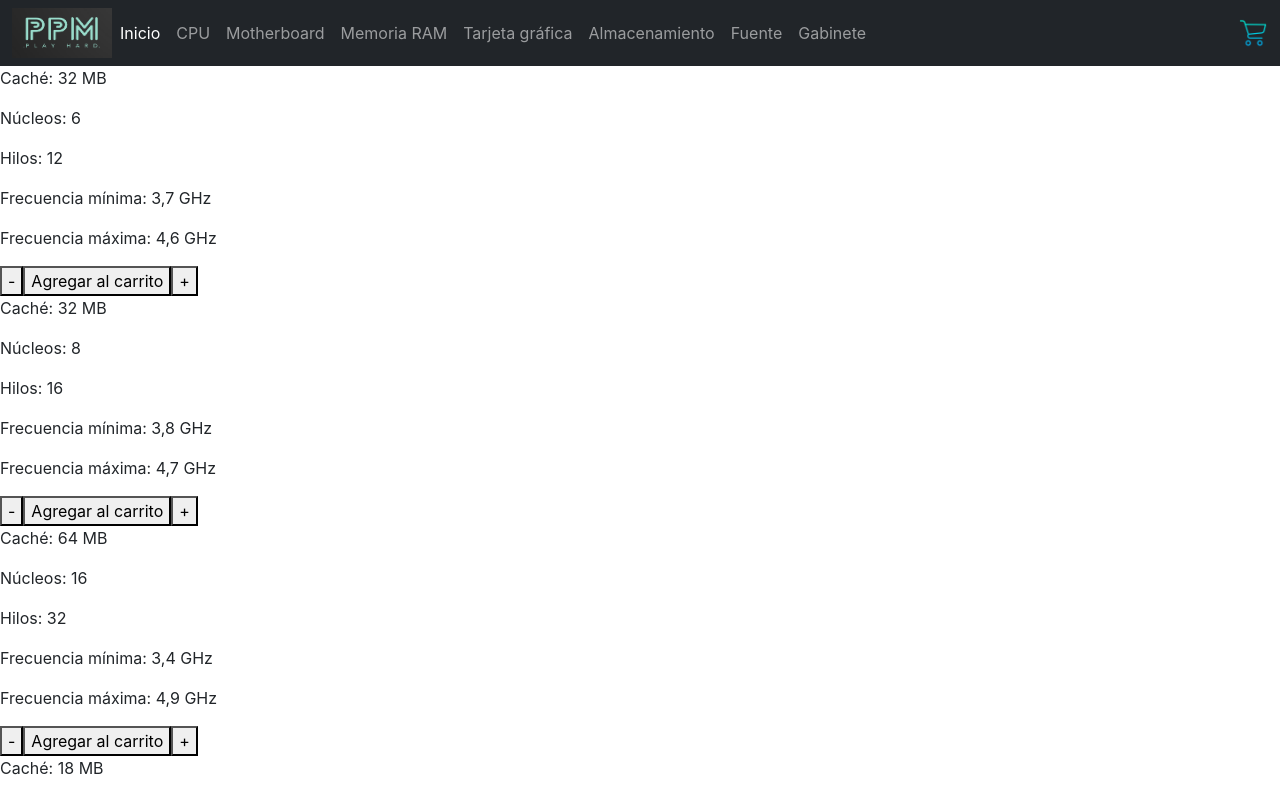
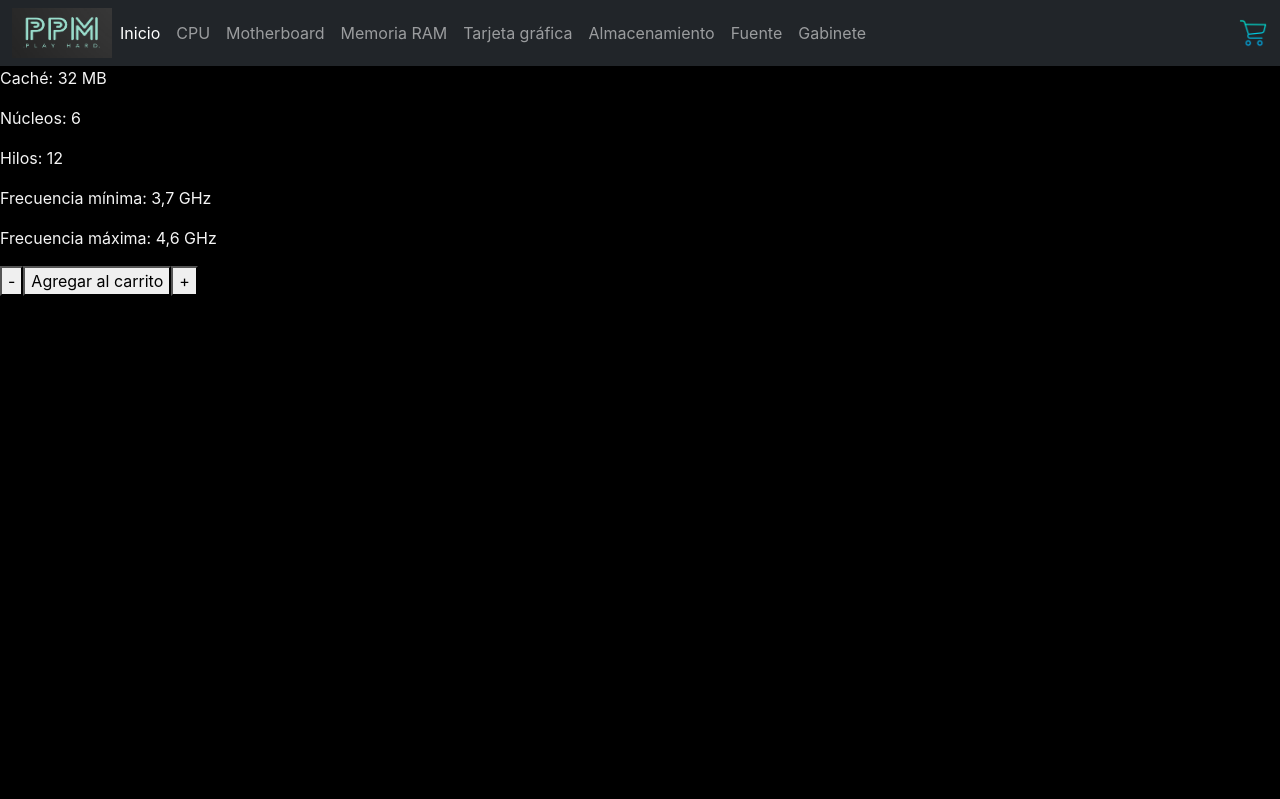
Before and after one commit to Espahn/Curso-React, a React (Create React App) app: page /item/1 in a window 1280 px wide. Shown: the top 799 px of the page. Built offline with nearby package versions, Linux system fonts and the light colour scheme.

Commit message:
Corrección Clase 7

```diff
--- a/public/index.html
+++ b/public/index.html
@@ -5,7 +5,7 @@
     <meta charset="utf-8" />
     <title>PC Para Mí</title>
   </head>
-  <body>
+  <body class="Basic">
     <noscript>You need to enable JavaScript to run this app.</noscript>
     <div id="root"></div>
     <!--
--- a/src/App.css
+++ b/src/App.css
@@ -36,3 +36,8 @@
     transform: rotate(360deg);
   }
 }
+
+.Basic {
+  background-color: black;
+  color: whitesmoke;
+}
--- a/src/components/Detail.jsx
+++ b/src/components/Detail.jsx
@@ -28,7 +28,7 @@ export default function Detail ({item, misProductos, onAdd}){
             (mostrarItemCount)?
                 <ItemCount misProductos={misProductos} onAdd={onAdd} />
             :
-                <Link to={`/cart`}>Terminar mi compra</Link>
+                <button><Link to={`/cart`}>Terminar mi compra</Link></button>
         }
         </>
     )
--- a/src/components/Item.jsx
+++ b/src/components/Item.jsx
@@ -11,8 +11,8 @@ export default function Item ({item}){
                         <div class="col">
                         <p>{item.info}</p>
                         <p>{item.precio}</p>
-                        <img src={item.imagen} alt=""></img>
-                        <Link to={`/item/${item.id}`}>Ver detalle</Link>
+                        <img class="img-fluid" src={item.imagen} alt=""></img>
+                        <button><Link to={`/item/${item.id}`}>Ver detalle</Link></button>
                         </div>
                     </div>
             </div>
--- a/src/components/ItemDetail.jsx
+++ b/src/components/ItemDetail.jsx
@@ -1,13 +1,37 @@
 import React from "react";
-import Detail from "./Detail";
+import { Link } from "react-router-dom/cjs/react-router-dom.min";
+import { useState } from "react/cjs/react.development";
+import ItemCount from "./ItemCount";
 
+export default function ItemDetail ({miItem}){
 
-export default function ItemDetail ({misProductos}){
+    const [mostrarItemCount, setMostrarItemCount] = useState(true);
 
-            return (
-                <>
-                    {
-                        misProductos.map(item => <Detail item={item} />)
-                    }
-                </>
-            )};
+    function onAdd(cantidad) {
+        alert('quiero agregar: ' + cantidad);
+        setMostrarItemCount(false);
+    }
+
+    return (
+        <>
+            <div>
+                <div>
+                    {/* <p>{JSON.stringify(miItem)}</p> */}
+                    <p>Caché: {miItem.cache}</p>
+                    <p>Núcleos: {miItem.nucleos}</p>
+                    <p>Hilos: {miItem.hilos}</p>
+                    <p>Frecuencia mínima: {miItem.frecuenciaMin}</p>
+                    <p>Frecuencia máxima: {miItem.frecuenciaMax}</p>
+                </div>
+            </div>
+
+        {
+            (mostrarItemCount)?
+                <ItemCount item={miItem} />
+            :
+                <button><Link to={`/cart`}>Terminar mi compra</Link></button>
+        }
+        </>
+    )
+
+}
--- a/src/components/ItemDetailContainer.jsx
+++ b/src/components/ItemDetailContainer.jsx
@@ -7,24 +7,28 @@ export default function ItemDetailContainer (){
 
     const { id } = useParams();
 
-    const [misProductos, setMisProductos] = useState([]);
+    const [miItem, setMiItem] = useState({});
 
     useEffect(()=>{
+        console.log(id);
         setTimeout(()=>{
-            setMisProductos([
+            let misProductos = [
                 {id: 1, nombre: "Ryzen 5", precio: "$43.489", stock: 10, info: "Procesador Amd Ryzen 5 5600X 3.7 Ghz - AM4", imagen: "../imagenes/Ryzen5.jpeg", cache: "32 MB", nucleos: "6", hilos: "12", frecuenciaMin: "3,7 GHz", frecuenciaMax: "4,6 GHz"},
                 {id: 2, nombre: "Ryzen 7", precio: "$56.779", stock: 10, info: "Procesador Amd Ryzen 7 5800X 4.7 Ghz - AM4", imagen: "../imagenes/Ryzen7.jpeg", cache: "32 MB", nucleos: "8", hilos: "16", frecuenciaMin: "3,8 GHz", frecuenciaMax: "4,7 GHz"},
                 {id: 3, nombre: "Ryzen 9", precio: "$114.989", stock: 10, info: "Procesador Amd Ryzen 9 5950X 4.9 Ghz - AM4", imagen: "../imagenes/Ryzen9.jpeg", cache: "64 MB", nucleos: "16", hilos: "32", frecuenciaMin: "3,4 GHz", frecuenciaMax: "4,9 GHz"},
                 {id: 4, nombre: "Intel i5", precio: "$33.999", stock: 10, info: "Procesador Intel Core i5 12400 4.4 Ghz Alder Lake 1700", imagen: "../imagenes/Intel5.jpeg", cache: "18 MB", nucleos: "6", hilos: "12", frecuenciaMin: "2,5 GHz", frecuenciaMax: "4,4 GHz"},
                 {id: 5, nombre: "Intel i7", precio: "$65.229", stock: 10, info: "Procesador Intel Core i7 12700K 5.0 Ghz Alder Lake 1700", imagen: "../imagenes/Intel7.jpeg", cache: "32 MB", nucleos: "12", hilos: "8", frecuenciaMin: "2,7 GHz", frecuenciaMax: "5 GHz"},
                 {id: 6, nombre: "Intel i9", precio: "$96.359", stock: 10, info: "Procesador Intel Core i9 12900K 5.2 Ghz Alder Lake 1700", imagen: "../imagenes/Intel9.jpeg", cache: "30 MB", nucleos: "16", hilos: "24", frecuenciaMin: "3,2 GHz", frecuenciaMax: "5,1 GHz"},
-            ]);
+            ];
+
+            setMiItem(misProductos.filter(item => item.id == id)[0])
+
         }, 2000)
     }, [])
 
     return (
         <>
-            <ItemDetail misProductos={misProductos}/>
+            <ItemDetail miItem={miItem}/>
         </>
     )
 }
```
